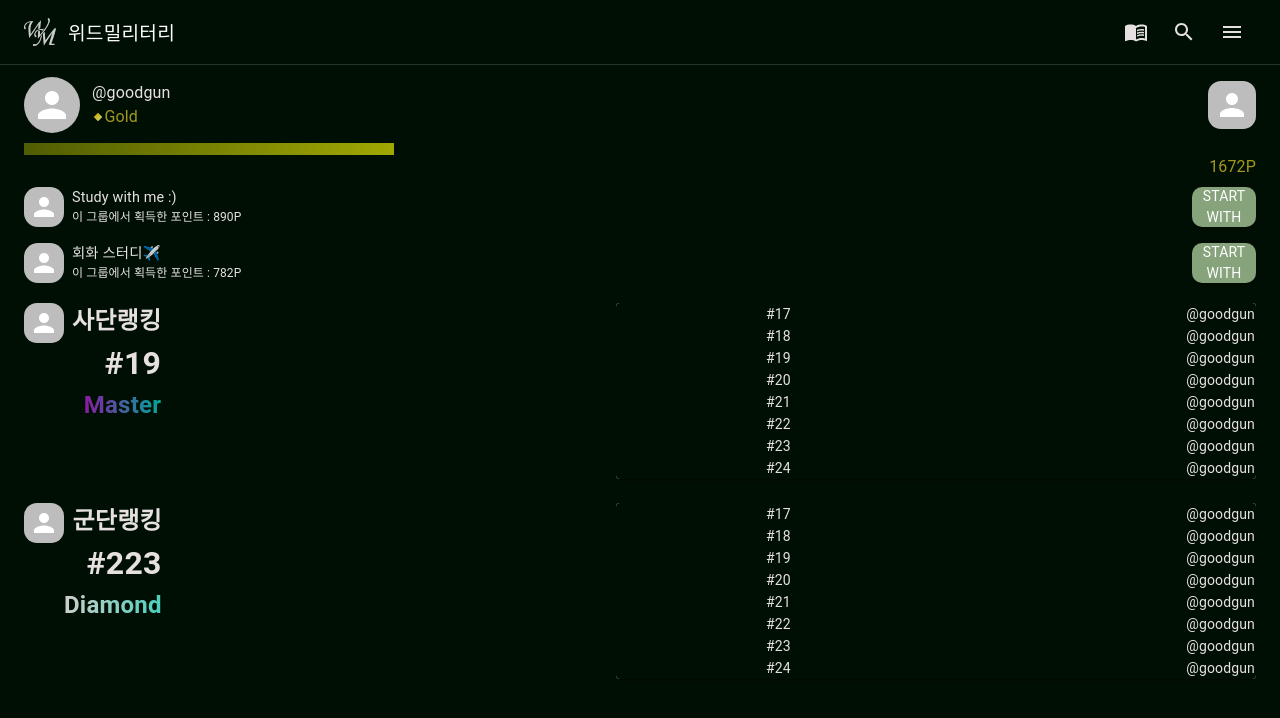
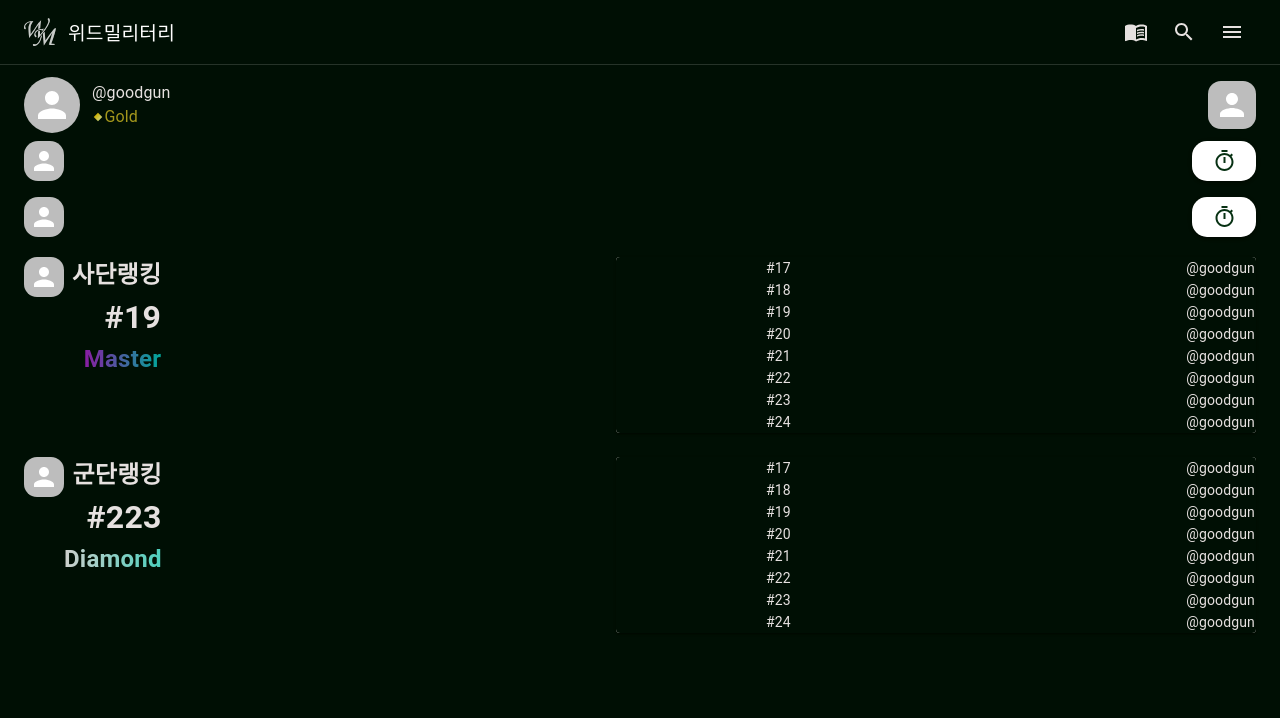
Before and after one commit to osamhack2021/Web-App-With-Military, a React (Create React App) app in the folder WEB/frontend/: page /main in a window 1280 px wide. Shown: the top 718 px of the page. Built offline with nearby package versions, Linux system fonts and the light colour scheme.

Commit message:
StudyGroup common으로 옮김

```diff
--- a/WEB/frontend/src/components/common/navigation/NavBar.jsx
+++ b/WEB/frontend/src/components/common/NavBar.jsx
@@ -4,7 +4,7 @@ import MenuIcon from '@mui/icons-material/Menu';
 import MenuBookIcon from '@mui/icons-material/MenuBook';
 import SearchIcon from "@material-ui/icons/Search";
 import { styled } from '@material-ui/core/styles';
-import { ReactComponent as WhiteLogo } from '../../../static/icons/logo_white.svg';
+import { ReactComponent as WhiteLogo } from '../../static/icons/logo_white.svg';
 
 const NavBarMain = () => {
   const StyledAppBar = styled(AppBar)({
@@ -59,8 +59,6 @@ const NavBarMain = () => {
         </IconButton>
       </Toolbar>
     </StyledAppBar>
-
-
   );
 }
 export default NavBarMain;
--- a/WEB/frontend/src/components/main/StudyGroup.jsx
+++ b/WEB/frontend/src/components/common/StudyGroup.jsx
@@ -4,17 +4,41 @@ import Box from '@material-ui/core/Box';
 import Button from '@mui/material/Button';
 import { Typography } from "@material-ui/core";
 import { styled } from '@material-ui/core/styles';
+import { ReactComponent as TimerIcon } from '../../static/icons/timer.svg';
 
 const StudyGroup = () => {
   return (
-    <Box sx={{
-      color: '#e6e1e0'
-    }}
-    >
-      <Box sx={{
-        display: 'flex',
-        padding: '0.5rem 0'
-      }}>
+    <Box sx={{color: '#e6e1e0'}}>
+      <Box sx={{ display: 'flex', py: 1}}>
+        <Avatar sx={{
+          width: '2.5rem',
+          height: '2.5rem',
+          borderRadius: '35%'
+        }}/>
+        {/* <Box sx={{ pl: 1 }}>
+          <Typography style={{ fontSize: '0.9rem' }}>
+            Study with me :)
+          </Typography>
+          <Typography style={{ fontSize: '0.75rem' }}>
+            이 그룹에서 획득한 포인트 : 890P
+          </Typography>
+        </Box> */}
+        <Box sx={{ flexGrow: 1 }} />
+        <Button
+          variant="contained"
+          style={{
+            backgroundColor:'white',
+            width: '60px',
+            height: '40px'
+          }}
+          size="small"
+          sx={{ borderRadius: '15px' }}
+        >
+          <TimerIcon style={{color:"#073113"}}/>
+        </Button>
+      </Box>
+
+      <Box sx={{ display: 'flex', py: 1 }}>
         <Avatar
           sx={{
             width: '2.5rem',
@@ -22,68 +46,26 @@ const StudyGroup = () => {
             borderRadius: '35%'
           }}
         />
-        <Box sx={{
-          pl: '0.5rem'
-        }}>
-          <Typography style={{ fontSize: '0.9rem' }}>
-            Study with me :)
-          </Typography>
-          <Typography style={{ fontSize: '0.75rem' }}>
-            이 그룹에서 획득한 포인트 : 890P
-          </Typography>
-        </Box>
-        <Box sx={{ flexGrow: 1 }} />
-        <Button
-          variant="contained"
-          style={{
-            backgroundColor:'#86A37C',
-            width: '60px',
-            height: '40px'
-          }}
-          size="small"
-          sx={{ borderRadius: '10px' }}
-        >
-          <Typography style={{
-            fontSize: '14px'
-          }}>Start With</Typography>
-        </Button>
-      </Box>
-
-      <Box sx={{
-        display: 'flex',
-        padding: '0.5rem 0'
-      }}>
-        <Avatar
-          sx={{
-            width: '2.5rem',
-            height: '2.5rem',
-            borderRadius: '35%'
-          }}
-        />
-        <Box sx={{
-          pl: '0.5rem'
-        }}>
+        {/* <Box sx={{ pl: 1 }}>
           <Typography style={{ fontSize: '0.9rem' }}>
             회화 스터디‍✈️
           </Typography>
           <Typography style={{ fontSize: '0.75rem' }}>
             이 그룹에서 획득한 포인트 : 782P
           </Typography>
-        </Box>
+        </Box> */}
         <Box sx={{ flexGrow: 1 }} />
         <Button
           variant="contained"
           style={{
-            backgroundColor:'#86A37C',
+            backgroundColor:'white',
             width: '60px',
             height: '40px'
           }}
           size="small"
-          sx={{ borderRadius: '10px' }}
+          sx={{ borderRadius: '15px' }}
         >
-          <Typography style={{
-            fontSize: '14px'
-          }}>Start With</Typography>
+          <TimerIcon style={{color:"#073113"}}/>
         </Button>
       </Box>
     </Box>
--- a/WEB/frontend/src/components/main/MainTemplate.jsx
+++ b/WEB/frontend/src/components/main/MainTemplate.jsx
@@ -2,7 +2,7 @@ import React from "react";
 import { Container } from "@material-ui/core";
 import { styled } from '@material-ui/core/styles';
 import { Box } from '@material-ui/core';
-import NavBar from '../common/navigation/NavBar';
+import NavBar from '../common/NavBar';
 
 const MainTemplate = ({children}) => {
   const StyledBox = styled(Box)({
--- a/WEB/frontend/src/components/main/User.jsx
+++ b/WEB/frontend/src/components/main/User.jsx
@@ -5,17 +5,14 @@ import { Typography } from "@material-ui/core";
 import { styled } from '@material-ui/core/styles';
 
 
-const User = () => {
+const User = ({userName}) => {
   return (
-    <Box
-      sx={{
+    <Box sx={{
       color: '#e6e1e0',
       display: 'flex',
       pt: '0.75rem',
-      }}
-    >
-      <Avatar
-          sx={{
+    }}>
+      <Avatar sx={{
         width: '3.5rem',
         height: '3.5rem'
       }}
@@ -24,34 +21,28 @@ const User = () => {
       <Box sx={{
         m: 'auto 0 auto 0.75rem',
       }}>
-        <Typography
-              /*align="center"*/
-              // color="primary"
-            >
-          @goodgun
+        <Typography>
+          @{userName} {/* ←- 유저 닉네임 */}
         </Typography>
         <Box sx={{
           display:'flex',
 
         }}>
-          <Box
-            style={{
+          {/* ↓ 티어박스 */}
+          <Box style={{
             background: 'linear-gradient(180deg, rgba(255, 215, 0, 0.8) 0%, rgba(253, 255, 135, 0.8) 100%)',
             transform: 'rotate(-45deg)',
             width: '6px',
             height: '6px',
             margin: 'auto 0.2rem auto 0.2rem',
-            }}
-            ></Box>
-          <Typography
-            style={{color: '#a3971c'}}>
+          }} />
+          <Typography style={{color: '#a3971c'}}>
             Gold
           </Typography>
         </Box>
       </Box>
       <Box sx={{ flexGrow: 1 }} />
-      <Avatar
-        sx={{
+      <Avatar sx={{
         width: '3rem',
         height: '3rem',
         borderRadius: '13px',
--- a/WEB/frontend/src/components/register/RegisterTemplate.jsx
+++ b/WEB/frontend/src/components/register/RegisterTemplate.jsx
@@ -2,7 +2,7 @@ import React from 'react';
 import {Container, Typography, Button} from '@mui/material';
 import { Box } from "@material-ui/core";
 import { styled } from '@material-ui/core/styles';
-import NavBar from '../common/navigation/NavBar';
+import NavBar from '../common/NavBar';
 
 const StyledTypography = styled(Typography)({
     color: "#14571b",
--- a/WEB/frontend/src/components/search/SearchTemplate.jsx
+++ b/WEB/frontend/src/components/search/SearchTemplate.jsx
@@ -1,7 +1,7 @@
 import React from "react";
 import { Container } from "@material-ui/core";
 import { styled } from '@material-ui/core/styles';
-import NavBar from "../common/navigation/NavBar";
+import NavBar from "../common/NavBar";
 
 const SearchTemplate = ({children}) => {
   const StyledContainer = styled(Container)({
--- a/WEB/frontend/src/components/timer/Clock.jsx
+++ b/WEB/frontend/src/components/timer/Clock.jsx
@@ -4,7 +4,7 @@ import Box from '@material-ui/core/Box';
 import Button from '@mui/material/Button';
 import { Paper, Typography } from "@material-ui/core";
 import { styled } from '@material-ui/core/styles';
-import { ReactComponent as Dial } from '../../static/icons/dial.svg';
+import { ReactComponent as DialIcon } from '../../static/icons/dial.svg';
 //auto, flex, justifyContent, textalign으로 대충 가운데 놨지만 더 좋은 방법은 없을까..
 const Clock = () => {
 
@@ -19,21 +19,18 @@ const Clock = () => {
         justifyContent: 'center',
         padding: '2.5rem 0'
       }}>
-        <Avatar
-          sx={{
+        <Avatar sx={{
           width: '2.5rem',
           height: '2.5rem',
           borderRadius: '13px',
           mr: '0.5rem'
         }}
-          // src={require("../../public/imgs/something.png")}
+        // src={}
         />
-        <Typography
-          style={{
+        <Typography style={{
           fontWeight: 'bold',
           fontSize: '2rem'
-          }}
-        >
+        }}>
           Study with me :)
         </Typography>
       </Box>
@@ -45,33 +42,37 @@ const Clock = () => {
           position: 'absolute',
           left: '50%',
           top: '40%',
-          transform: 'translate(-50%, -25%)',
-
+          transform: 'translate(-50%, -25%)'
         }}>
-          <Box><Typography style={{fontSize: "1rem",fontWeight: "500"}}>890P</Typography></Box>
+          <Box>
+            <Typography style={{
+              fontSize: "1rem",
+              fontWeight: "500"
+            }}>890P
+            </Typography>
+          </Box>
         </Box>
         <Box style={{
           position: 'absolute',
           left: '50%',
           top: '50%',
-          transform: 'translate(-50%, -25%)',
-
+          transform: 'translate(-50%, -25%)'
         }}>
           <Box>
-            <Typography style={{fontSize: "2rem", fontWeight: "700"}}>02:48:16</Typography>
+            <Typography style={{
+              fontSize: "2rem",
+              fontWeight: "700"
+            }}>02:48:16
+            </Typography>
           </Box>
         </Box>
         <Box>
-          <Dial
-            style={{
+          <DialIcon style={{
             //background: 'conic-gradient(from 180deg at 50% 50%, rgba(255, 255, 255, 0) 0deg, #FFFFFF 360deg)',
             //transform: 'rotate(-150deg)',
-            }}
-          >
-          </Dial>
+          }} />
         </Box>
       </Box>
-
       <Box sx={{
         display: 'flex',
         justifyContent: 'center',
--- a/WEB/frontend/src/components/timer/TimerTemplate.jsx
+++ b/WEB/frontend/src/components/timer/TimerTemplate.jsx
@@ -2,7 +2,7 @@ import React from "react";
 import { Container } from "@material-ui/core";
 import { styled } from '@material-ui/core/styles';
 
-import NavBar from "../common/navigation/NavBar";
+import NavBar from "../common/NavBar";
 
 const TimerTemplate = ({children}) => {
   const StyledContainer = styled(Container)({
--- a/WEB/frontend/src/components/upload/UploadTemplate.jsx
+++ b/WEB/frontend/src/components/upload/UploadTemplate.jsx
@@ -1,7 +1,7 @@
 import React from "react";
 import { Container } from "@material-ui/core";
 import { styled } from '@material-ui/core/styles';
-import NavBar from "../common/navigation/NavBar";
+import NavBar from "../common/NavBar";
 const UploadTemplate = ({children}) => {
   const StyledContainer = styled(Container)({
     backgroundColor: '#000F04',
--- a/WEB/frontend/src/pages/MainPage.jsx
+++ b/WEB/frontend/src/pages/MainPage.jsx
@@ -2,7 +2,7 @@ import React, { useEffect } from 'react';
 
 import { useSelector } from 'react-redux';
 import TierBar from "../components/main/TierBar";
-import StudyGroup from "../components/main/StudyGroup";
+import StudyGroup from "../components/common/StudyGroup";
 import User from "../components/main/User";
 import Rank from "../components/main/Rank";
 import MainTemplate from "../components/main/MainTemplate";
@@ -13,12 +13,14 @@ const MainPage = () => {
   useEffect(()=>{
     console.log(user);
   })
+  //임시 코드
+  const userName = "goodgun";
 
   return(
     <>
       <MainTemplate>
-        <User />
-        <TierBar />
+        <User userName={userName}/>
+        {/* <TierBar /> */}
         <StudyGroup />
         <Rank />
       </MainTemplate>
```
Also changed, not shown: WEB/frontend/src/static/icons/timer.svg (added), 1 other file (tests, documents, lock files or other folders). Lines whose indentation alone changed are shown as unchanged.
